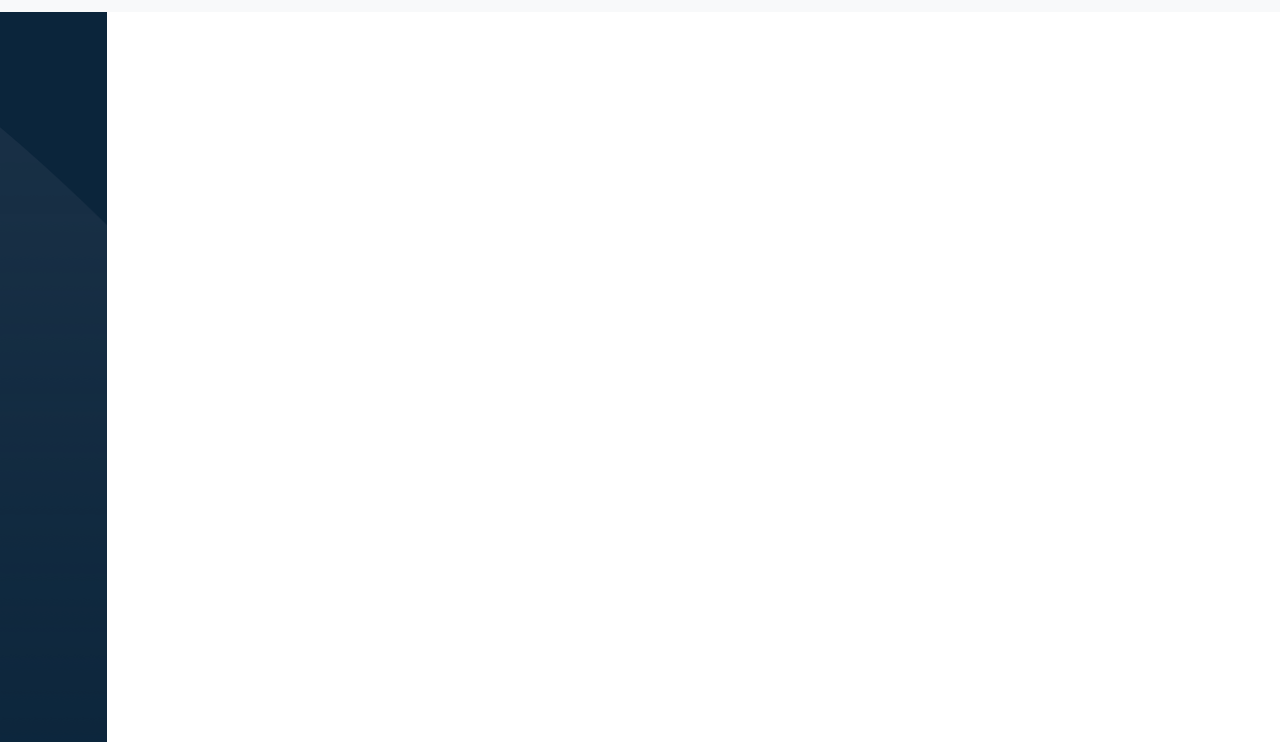
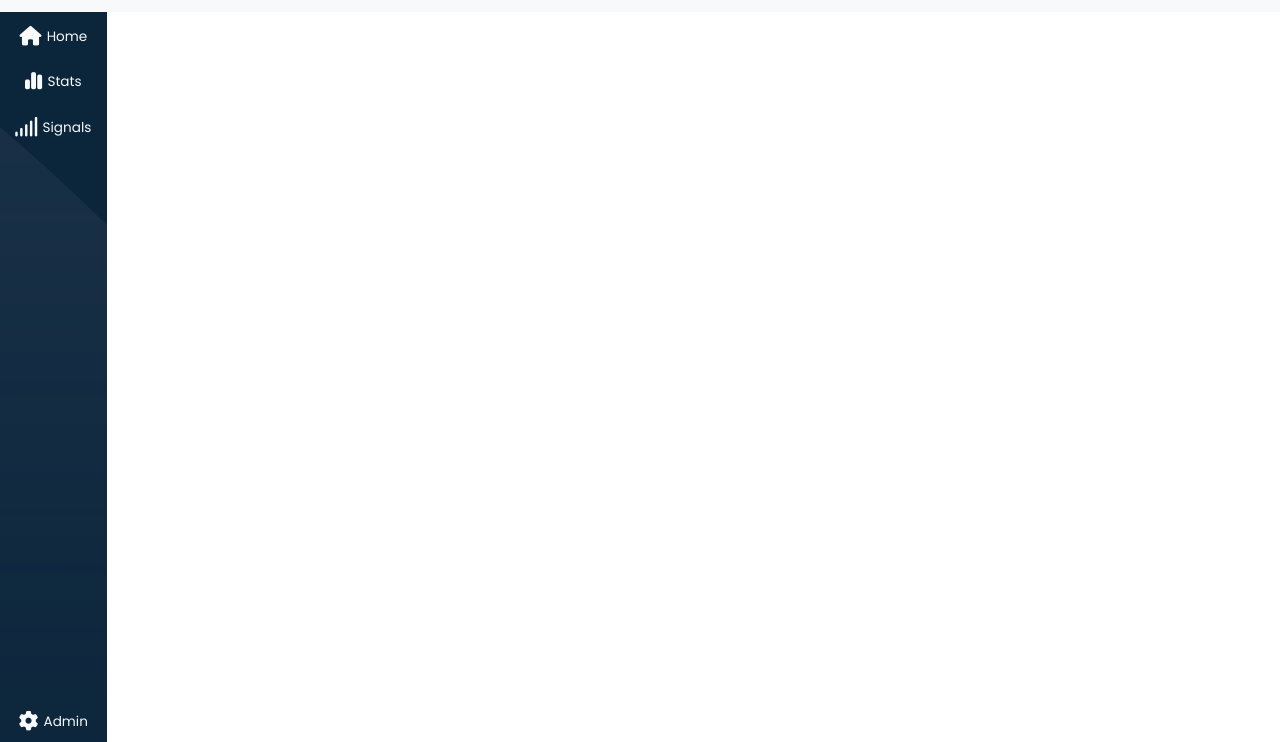
Before and after one commit to DenisConsta/html-css-bootstrap-dashboard, a plain HTML site: page index.html in a window 1280 px wide. Shown: the part 58-800 px from the top of the page. Drawn offline with nearby package versions, Linux system fonts and the light colour scheme.

Commit message:
[add] aside content

```diff
--- a/assets/css/style.css
+++ b/assets/css/style.css
@@ -7,6 +7,7 @@
 :root{
   --header-height: 70px;
   --aside-width: 150px;
+
 }
 
 *{
@@ -27,7 +28,7 @@ body{
 } */
 
 
-aside{
+.aside{
   font-family: 'Poppins', sans-serif;
 }
 
@@ -35,6 +36,14 @@ aside{
 .debug{
   border: 1px solid firebrick;
   background-color: bisque;
+}
+
+.resp-font{
+  font-size: calc(1rem + ((1vw - 7.68px) * 0.6944));
+}
+
+.pointer{
+  cursor: pointer;
 }
 
 
@@ -87,8 +96,30 @@ main{
   bottom: 0;
 }
 
+.aside ul li span,
+.account span{
+  font-size: .85rem;
+}
+
+.aside ul li i,
+.account i{
+  vertical-align: middle;
+}
+
+
 @media (max-width: 768px){
   .navbar-nav .nav-item:not(:last-child){
     display: none;
   }
+
+  .aside ul li span,
+  .account span{
+    display: none;
+  }
+
+  .aside ul li i,
+  .account i{
+    font-size: 1.2rem;
+  }
+
 }
--- a/index.html
+++ b/index.html
@@ -86,9 +86,35 @@
     <div class="container-fluid h-100">
       <div class="row h-100 ">
 
+        <!-- ! RISOLVERE ELASTICITA' -->
         <!-- ? Aside -->
-        <div class="aside col-1 ">
+        <div class="aside col-1 px-0 ">
+          <div class="container px-0 py-2 text-center resp-font h-100 d-flex flex-column justify-content-between ">
+            <ul class="navbar-nav gap-3 text-light">
 
+              <li class="pointer">
+                <i class="fa-solid fa-house "></i>
+                <span>Home</span>
+              </li>
+
+              <li class="pointer">
+                <i class="fa-solid fa-chart-simple"></i>
+                <span>Stats</span>
+              </li>
+
+              <li class="text-nowrap pointer" >
+                <i class="fa-solid fa-signal"></i>
+                <span>Signals</span>
+              </li>
+
+            </ul>
+
+            <div class="account text-light pointer">
+              <i class="fa-solid fa-gear"></i>
+              <span>Admin</span>
+            </div>
+
+          </div>
         </div>
 
         <!-- ? Main content -->
```
